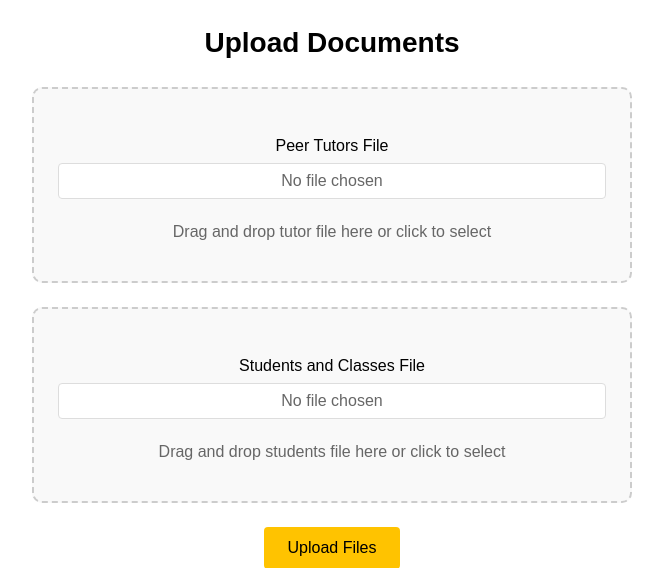
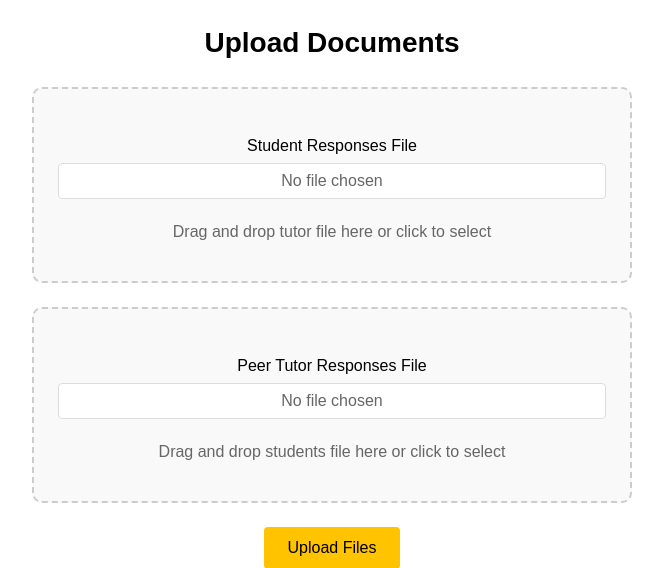
Before and after one commit to ben-steinberg-geffen/Peer-Tutoring-Scheduler, a Flask app: page /upload in a window 1280 px wide. Shown: the part 57-625 px from the top of the page, without its empty margins (308-971 px from the left). Run offline with Flask 3, Linux system fonts and the light colour scheme; some libraries are stand-ins or nearby versions.

Commit message:
Added debugging in upload page

```diff
--- a/app.py
+++ b/app.py
@@ -26,9 +26,9 @@ def upload():
     global peer_tutors, students_classes
     message = None
     if request.method == 'POST':
-        if 'peer_tutors_file' in request.files and 'students_classes_file' in request.files:
-            tutor_file = request.files['peer_tutors_file']
-            student_file = request.files['students_classes_file']
+        if 'peer_tutor_responses_file' in request.files and 'student_responses_file' in request.files:
+            tutor_file = request.files['peer_tutor_responses_file']
+            student_file = request.files['student_responses_file']
 
             if tutor_file.filename != '' and student_file.filename != '':
                 try:
@@ -41,8 +41,18 @@ def upload():
                     peer_tutors = pd.read_csv(tutor_path)
                     students_classes = pd.read_csv(student_path)
 
-                    student_assignment, time_assignment = get_tutors(tutor_path, student_path)
-                    message = "Files uploaded successfully!"
+                    student_assignment, time_assignment = get_tutors(student_path, tutor_path)
+                    message = "<div class='assignment-results'>"
+                    for student, tutor in student_assignment.items():
+                        message += (
+                            f"<div class='match'>"
+                            f"<p><strong>Student:</strong> {student.name} ({student.email})</p>"
+                            f"<p><strong>Tutor:</strong> {tutor.name} ({tutor.email})</p>"
+                            f"<p><strong>Courses:</strong> {', '.join(student.courses)}</p>"
+                            f"<p><strong>Time:</strong> {student.final_time}</p>"
+                            f"</div><hr>"
+                        )
+                    message += "</div>"
                 except Exception as e:
                     message = f"Error processing files: {str(e)}"
             else:
--- a/static/js/upload.js
+++ b/static/js/upload.js
@@ -55,15 +55,15 @@ document.addEventListener('DOMContentLoaded', function() {
     }
 
     // Setup drag and drop for both areas
-    setupDragAndDrop(dragAreaTutors, 'peer_tutors_file');
-    setupDragAndDrop(dragAreaStudents, 'students_classes_file');
+    setupDragAndDrop(dragAreaTutors, 'peer_tutor_responses_file');
+    setupDragAndDrop(dragAreaStudents, 'student_responses_file');
 
     // Form submission and confetti
     form.addEventListener('submit', function(e) {
         e.preventDefault();
 
-        const tutorsFile = document.getElementById('peer_tutors_file').files[0];
-        const studentsFile = document.getElementById('students_classes_file').files[0];
+        const tutorsFile = document.getElementById('peer_tutor_responses_file').files[0];
+        const studentsFile = document.getElementById('student_responses_file').files[0];
 
         if (tutorsFile && studentsFile) {
             showConfetti();
--- a/templates/upload.html
+++ b/templates/upload.html
@@ -2,18 +2,15 @@
 
 {% block content %}
 <h2>Upload Documents</h2>
-{% if message is not none %}
-    <div class="alert">{{ message }}</div>
-{% endif %}
 <div class="upload-container">
     <form method="POST" enctype="multipart/form-data" id="uploadForm" onsubmit="return validateForm()">
         <div class="upload-boxes">
             <div class="upload-box" id="dragAreaTutors">
                 <i class="fas fa-cloud-upload-alt"></i>
                 <div class="upload-item">
-                    <label>Peer Tutors File</label>
+                    <label>Student Responses File</label>
                     <div class="file-input-container">
-                        <input type="file" name="peer_tutors_file" id="peer_tutors_file" accept=".csv">
+                        <input type="file" name="student_responses_file" id="student_responses_file" accept=".csv">
                         <span class="file-name">No file chosen</span>
                     </div>
                 </div>
@@ -23,9 +20,9 @@
             <div class="upload-box" id="dragAreaStudents">
                 <i class="fas fa-cloud-upload-alt"></i>
                 <div class="upload-item">
-                    <label>Students and Classes File</label>
+                    <label>Peer Tutor Responses File</label>
                     <div class="file-input-container">
-                        <input type="file" name="students_classes_file" id="students_classes_file" accept=".csv">
+                        <input type="file" name="peer_tutor_responses_file" id="peer_tutor_responses_file" accept=".csv">
                         <span class="file-name">No file chosen</span>
                     </div>
                 </div>
@@ -35,7 +32,13 @@
         <button type="submit" class="upload-btn">Upload Files</button>
     </form>
 </div>
+
+{% if message is not none %}
+    <div class="alert">{{ message|safe }}</div>
+{% endif %}
+
 {% endblock %}
+
 
 {% block extra_head %}
 <link rel="stylesheet" href="https://cdnjs.cloudflare.com/ajax/libs/font-awesome/5.15.4/css/all.min.css">
```
Also changed, not shown: data/uploads/tutor_responses_spring.csv (added, +26 -0 lines).
